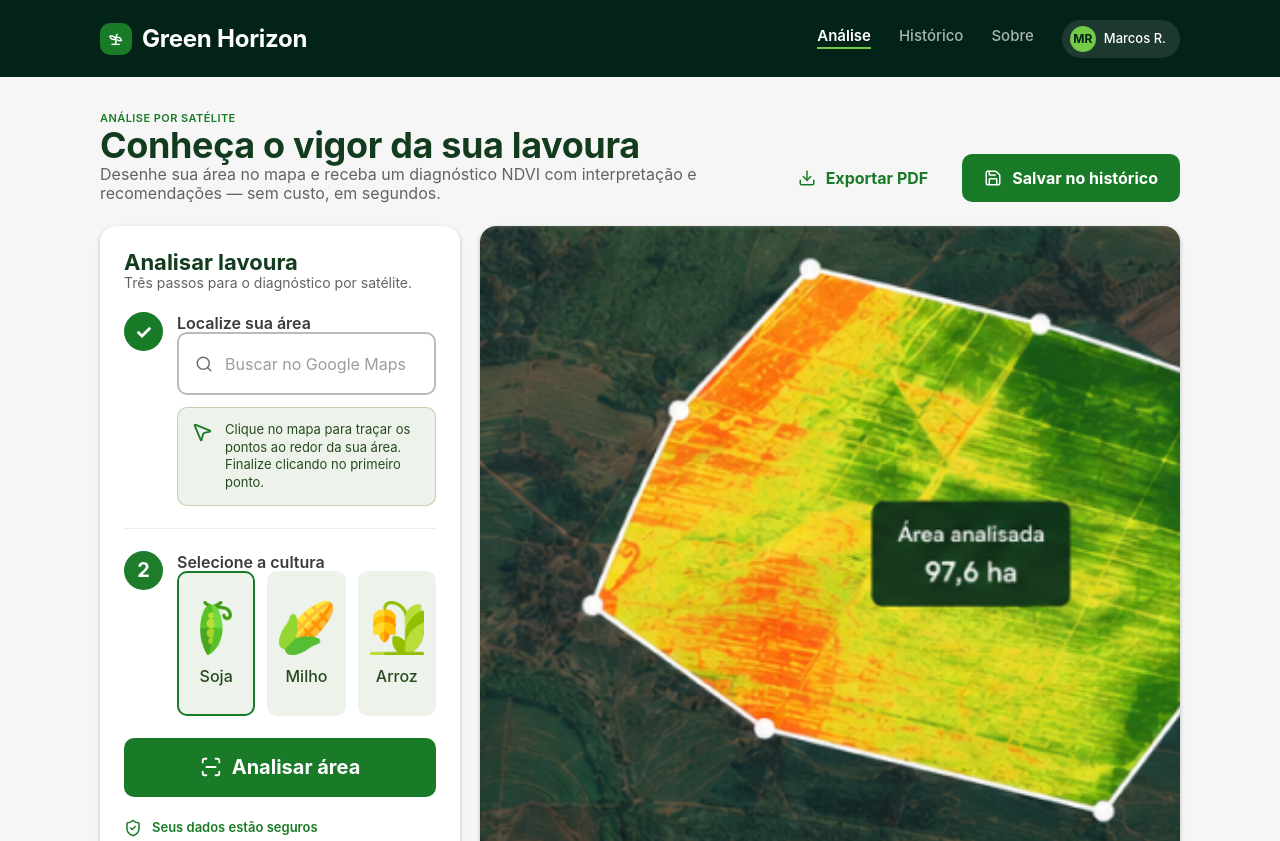
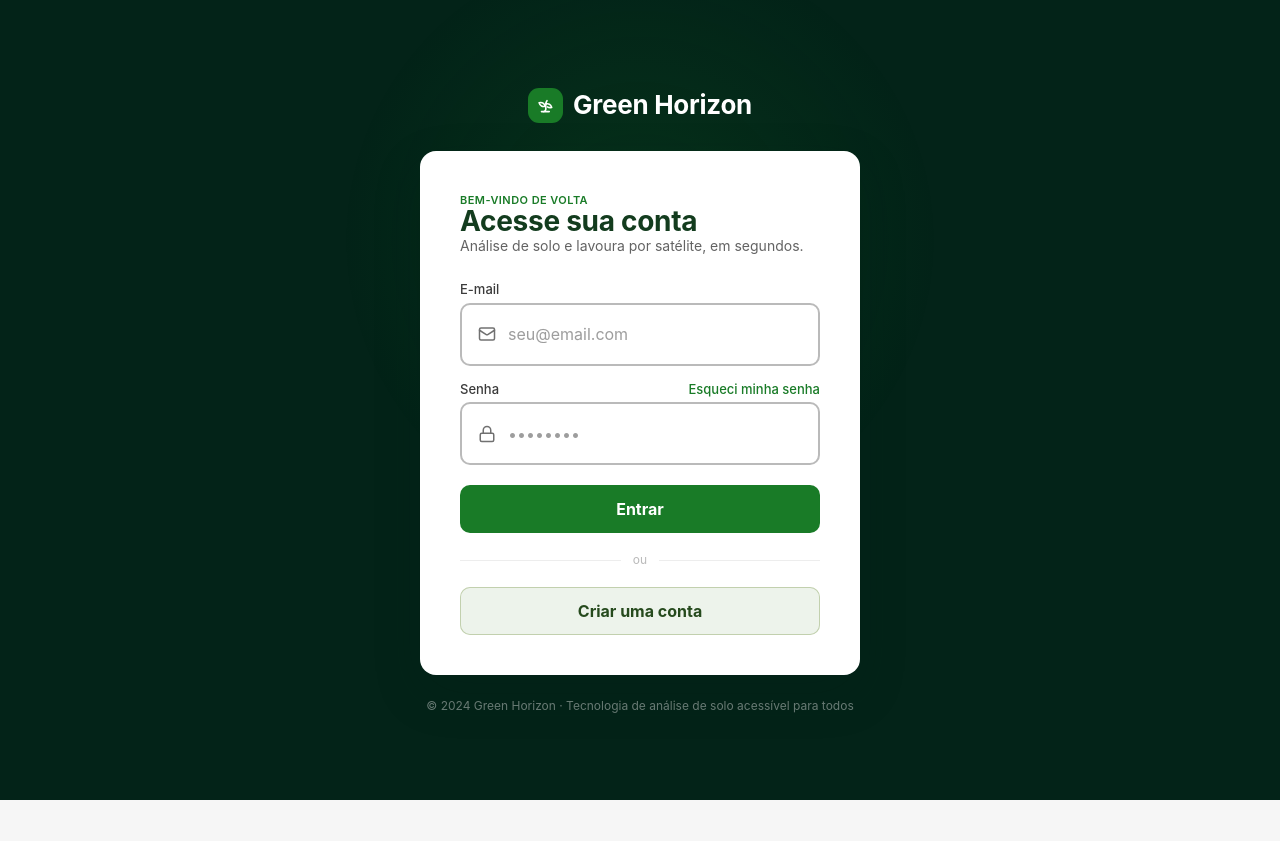
Before and after one commit to ZeniteTeam/greenhorizon_gs, a React (Vite) app in the folder frontend/frontend/: page / in a window 1280 px wide. Shown: the top 841 px of the page. After the commit the page ends 800 px from the top, so only its background shows below. Built offline with nearby package versions, Linux system fonts and the light colour scheme.

Commit message:
Login screen

```diff
--- a/frontend/frontend/src/App.tsx
+++ b/frontend/frontend/src/App.tsx
@@ -3,11 +3,16 @@ import { SiteChrome } from './components/SiteChrome';
 import { AnalysisScreen } from './features/analise/screens/AnalysisScreen';
 import { HistoryScreen } from './features/historico/screens/HistoryScreen';
 import { AnalysisModal } from './features/detalhe/components/AnalysisModal';
+import { LoginScreen } from './features/auth/screens/LoginScreen';
 import type { NavRoute, Analysis } from './types';
 
 function App() {
-  const [route, setRoute] = useState<NavRoute>('analysis');
+  const [route, setRoute] = useState<NavRoute>('login');
   const [selected, setSelected] = useState<Analysis | null>(null);
+
+  if (route === 'login') {
+    return <LoginScreen navigate={setRoute} />;
+  }
 
   return (
     <SiteChrome route={route} navigate={setRoute}>
--- /dev/null
+++ b/frontend/frontend/src/features/auth/screens/LoginScreen.tsx
@@ -0,0 +1,199 @@
+import { useState } from 'react';
+import { Mail, Lock } from 'lucide-react';
+import { Button } from '../../../components/Button';
+import { Input } from '../../../components/Input';
+import { Logo } from '../../../components/Logo';
+import type { NavRoute } from '../../../types';
+
+interface LoginScreenProps {
+  navigate: (route: NavRoute) => void;
+}
+
+export function LoginScreen({ navigate }: LoginScreenProps) {
+  const [email, setEmail] = useState('');
+  const [password, setPassword] = useState('');
+
+  function handleLogin(e: React.FormEvent) {
+    e.preventDefault();
+    navigate('analysis');
+  }
+
+  return (
+    <div
+      className="min-h-screen flex flex-col items-center justify-center"
+      style={{ background: 'var(--surface-dark)', padding: '24px' }}
+    >
+      {/* Subtle radial glow behind card */}
+      <div
+        aria-hidden="true"
+        style={{
+          position: 'fixed',
+          top: '30%',
+          left: '50%',
+          transform: 'translate(-50%, -50%)',
+          width: 600,
+          height: 600,
+          borderRadius: '50%',
+          background: 'radial-gradient(circle, rgba(25,123,39,0.18) 0%, transparent 70%)',
+          pointerEvents: 'none',
+        }}
+      />
+
+      <div className="gh-reveal" style={{ position: 'relative', width: '100%', maxWidth: 440 }}>
+        {/* Logo */}
+        <div className="flex justify-center" style={{ marginBottom: 28 }}>
+          <Logo tone="onDark" size={26} />
+        </div>
+
+        {/* Card */}
+        <div
+          style={{
+            background: 'var(--white)',
+            borderRadius: 'var(--radius-lg)',
+            padding: '40px',
+            boxShadow: 'var(--shadow-lg)',
+          }}
+        >
+          {/* Heading */}
+          <div style={{ marginBottom: 28 }}>
+            <span className="gh-eyebrow" style={{ color: 'var(--text-brand)' }}>
+              Bem-vindo de volta
+            </span>
+            <h1
+              className="mt-2"
+              style={{
+                fontFamily: 'var(--font-sans)',
+                fontWeight: 'var(--fw-bold)',
+                fontSize: 28,
+                color: 'var(--green-900)',
+                letterSpacing: 'var(--ls-tight)',
+              }}
+            >
+              Acesse sua conta
+            </h1>
+            <p
+              className="mt-1"
+              style={{
+                fontFamily: 'var(--font-sans)',
+                fontWeight: 'var(--fw-regular)',
+                fontSize: 14,
+                color: 'var(--text-body)',
+              }}
+            >
+              Análise de solo e lavoura por satélite, em segundos.
+            </p>
+          </div>
+
+          {/* Form */}
+          <form onSubmit={handleLogin} className="flex flex-col gap-4">
+            <div className="flex flex-col gap-1.5">
+              <label
+                htmlFor="login-email"
+                style={{
+                  fontFamily: 'var(--font-sans)',
+                  fontWeight: 'var(--fw-medium)',
+                  fontSize: 13,
+                  color: 'var(--text-heading)',
+                }}
+              >
+                E-mail
+              </label>
+              <Input
+                id="login-email"
+                type="email"
+                placeholder="seu@email.com"
+                icon={<Mail size={18} />}
+                value={email}
+                onChange={(e) => setEmail(e.target.value)}
+                required
+                autoComplete="email"
+              />
+            </div>
+
+            <div className="flex flex-col gap-1.5">
+              <div className="flex items-center justify-between">
+                <label
+                  htmlFor="login-password"
+                  style={{
+                    fontFamily: 'var(--font-sans)',
+                    fontWeight: 'var(--fw-medium)',
+                    fontSize: 13,
+                    color: 'var(--text-heading)',
+                  }}
+                >
+                  Senha
+                </label>
+                <a
+                  href="#"
+                  style={{
+                    fontFamily: 'var(--font-sans)',
+                    fontWeight: 'var(--fw-medium)',
+                    fontSize: 13,
+                    color: 'var(--text-brand)',
+                  }}
+                >
+                  Esqueci minha senha
+                </a>
+              </div>
+              <Input
+                id="login-password"
+                type="password"
+                placeholder="••••••••"
+                icon={<Lock size={18} />}
+                value={password}
+                onChange={(e) => setPassword(e.target.value)}
+                required
+                autoComplete="current-password"
+              />
+            </div>
+
+            <Button
+              type="submit"
+              variant="primary"
+              size="md"
+              fullWidth
+              style={{ marginTop: 4 }}
+            >
+              Entrar
+            </Button>
+          </form>
+
+          {/* Divider */}
+          <div className="flex items-center gap-3" style={{ margin: '20px 0' }}>
+            <div style={{ flex: 1, height: 1, background: 'var(--border-subtle)' }} />
+            <span
+              style={{
+                fontFamily: 'var(--font-sans)',
+                fontSize: 12,
+                color: 'var(--text-muted)',
+              }}
+            >
+              ou
+            </span>
+            <div style={{ flex: 1, height: 1, background: 'var(--border-subtle)' }} />
+          </div>
+
+          {/* Create account */}
+          <Button variant="secondary" size="md" fullWidth>
+            Criar uma conta
+          </Button>
+        </div>
+
+        {/* Footer */}
+        <p
+          className="text-center"
+          style={{
+            fontFamily: 'var(--font-sans)',
+            fontSize: 12,
+            color: 'rgba(255,255,255,0.40)',
+            marginTop: 24,
+          }}
+        >
+          © 2024 Green Horizon · Tecnologia de análise de solo acessível para todos
+        </p>
+      </div>
+    </div>
+  );
+}
+
+export default LoginScreen;
--- a/frontend/frontend/src/types/index.ts
+++ b/frontend/frontend/src/types/index.ts
@@ -4,7 +4,7 @@ export type ButtonSize = 'sm' | 'md' | 'lg';
 export type BadgeTone = 'good' | 'warn' | 'alert' | 'neutral';
 export type StepState = 'active' | 'done' | 'idle';
 export type IconButtonTone = 'light' | 'tint' | 'dark' | 'plain';
-export type NavRoute = 'analysis' | 'history';
+export type NavRoute = 'analysis' | 'history' | 'login';
 
 export interface NavLink {
   label: string;
```
